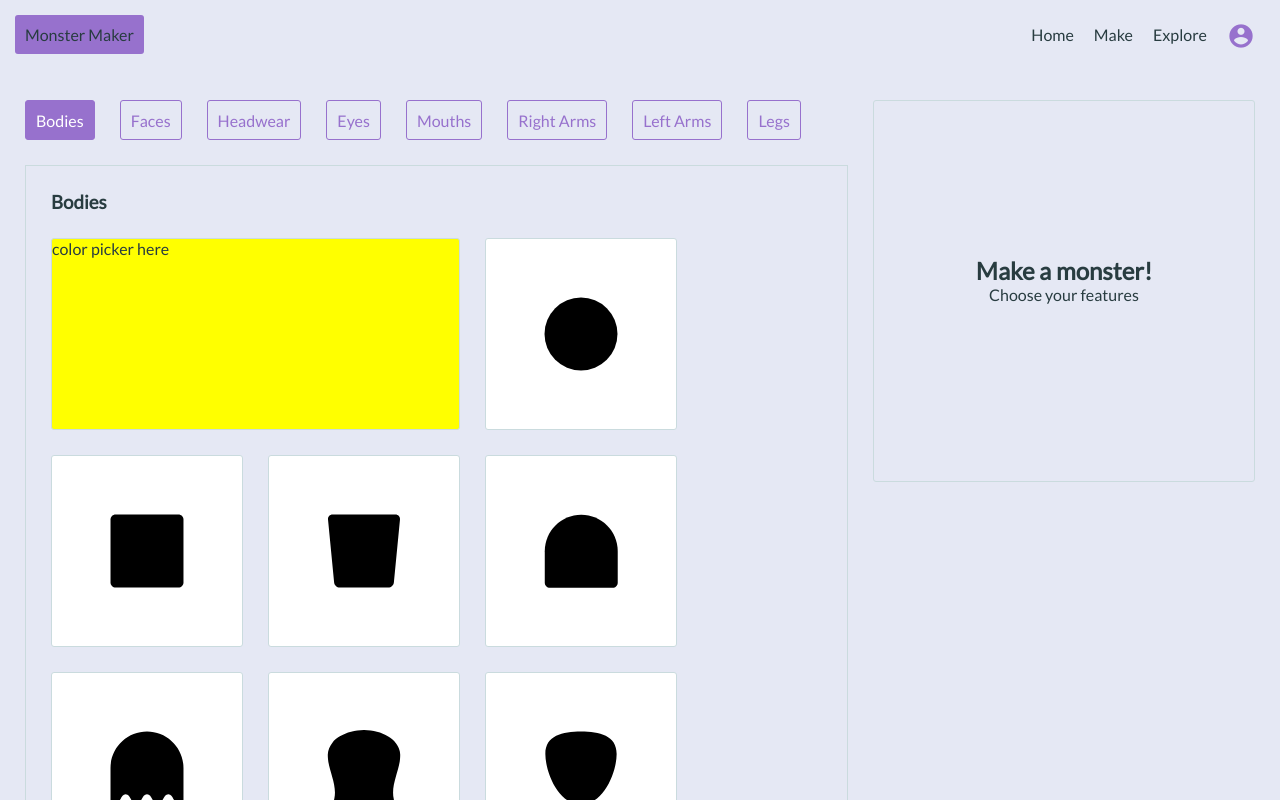
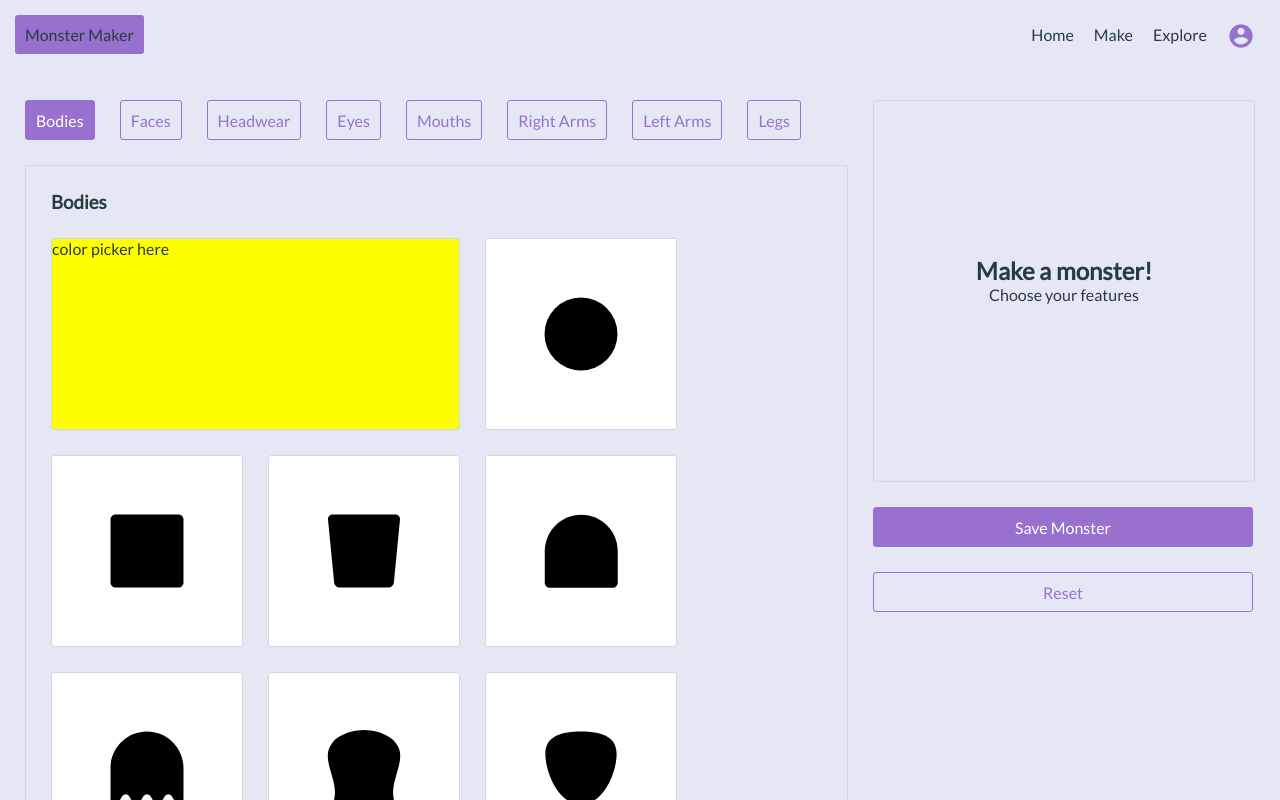
Before and after one commit to iamtraviscole/varyscary, a React (Create React App) app: page /monsters/new in a window 1280 px wide. Shown: the top 800 px of the page. Built offline with nearby package versions, Linux system fonts and the light colour scheme.

Commit message:
added monster reset button and hooked up to redux

```diff
--- a/src/actions/actionTypes.js
+++ b/src/actions/actionTypes.js
@@ -3,6 +3,7 @@ export default {
   LOGOUT: 'LOGOUT',
   SET_MOBILE: 'SET_MOBILE',
   SET_DESKTOP: 'SET_DESKTOP',
+  RESET_MONSTER: 'RESET_MONSTER',
   SET_BODY_TYPE: 'SET_BODY_TYPE',
   SET_FACE_TYPE: 'SET_FACE_TYPE',
   SET_HEADWEAR_TYPE: 'SET_HEADWEAR_TYPE',
--- a/src/actions/actions.js
+++ b/src/actions/actions.js
@@ -22,6 +22,12 @@ export const setMobile = () => {
 export const setDesktop = () => {
   return {
     type: actionTypes.SET_DESKTOP
+  }
+}
+
+export const resetMonster = () => {
+  return {
+    type: actionTypes.RESET_MONSTER
   }
 }
 
--- a/src/components/NewMonster.js
+++ b/src/components/NewMonster.js
@@ -2,6 +2,7 @@ import React, { PureComponent } from 'react'
 import { connect } from 'react-redux'
 
 import '../styles/NewMonster.css'
+import * as actions from '../actions/actions'
 
 import NewMonsterButton from './NewMonsterButton'
 import NewMonsterBodies from './NewMonsterPanels/NewMonsterBodies'
@@ -25,8 +26,9 @@ import * as MonsterLegs from './MonsterFeatures/MonsterLegs'
 class NewMonster extends PureComponent {
   state = {
     showArrows: false,
-    fixedMonster: false,
-    activePanel: 'bodies'
+    fixedMonsterCtr: false,
+    activePanel: 'bodies',
+    resetClicked: false
   }
 
   setShowArrows = () => {
@@ -39,8 +41,8 @@ class NewMonster extends PureComponent {
 
   setFixMonster = () => {
     window.scrollY > 75
-      ? this.setState({fixedMonster: true})
-      : this.setState({fixedMonster: false})
+      ? this.setState({fixedMonsterCtr: true})
+      : this.setState({fixedMonsterCtr: false})
   }
 
   componentDidMount = () => {
@@ -66,6 +68,19 @@ class NewMonster extends PureComponent {
     this.setState({activePanel: buttonClicked})
   }
 
+  handleResetClick = () => {
+    this.setState({resetClicked: true})
+  }
+
+  handleResetYesClick = () => {
+    this.props.resetMonster()
+    this.setState({resetClicked: false})
+  }
+
+  handleResetNoClick = () => {
+    this.setState({resetClicked: false})
+  }
+
   createFeaturesObject = (featuresImport, fillProp = null) => {
     let features = {}
     const featureFill = fillProp
@@ -88,9 +103,9 @@ class NewMonster extends PureComponent {
       }
     }
 
-    let monsterStyle = 'NewMonster__monster-inner-ctr'
-    if (this.state.fixedMonster) {
-     monsterStyle += ' NewMonster__monster-inner-ctr--fixed'
+    let monsterContainerStyle = 'NewMonster__monster-outer-ctr'
+    if (this.state.fixedMonsterCtr) {
+     monsterContainerStyle += ' NewMonster__monster-outer-ctr--fixed'
     }
 
     let navCtrClass = 'NewMonster__nav-ctr'
@@ -98,6 +113,27 @@ class NewMonster extends PureComponent {
     if (this.state.showArrows) {
       navCtrClass += ' NewMonster__nav-ctr--center'
       navClass += ' NewMonster__nav--margin'
+    }
+
+    let resetButton = <button className='NewMonster__button-reset'
+        onClick={this.handleResetClick}
+        type='button'>Reset</button>
+    if (this.state.resetClicked) {
+      resetButton = <div className='NewMonster__confirm-ctr'>
+        <div className='NewMonster__confirm'>
+          Confirm reset:
+        </div>
+        <button className='NewMonster__confirm-button'
+          type='button'
+          onClick={this.handleResetNoClick}>
+          Cancel
+        </button>
+        <button className='NewMonster__confirm-button'
+          type='button'
+          onClick={this.handleResetYesClick}>
+          Reset
+        </button>
+      </div>
     }
 
     const activePanel = {
@@ -171,7 +207,8 @@ class NewMonster extends PureComponent {
             </form>
           </div>
           <div className='NewMonster__right-grid-ctr'>
-            <div className={monsterStyle}>
+            <div className={monsterContainerStyle}>
+              <div className='NewMonster__monster-ctr'>
                 {noFeatureSelected ? (
                   <div className='NewMonster__directions-ctr'>
                     <h2 className='NewMonster__h2'>Make a monster!</h2>
@@ -203,6 +240,14 @@ class NewMonster extends PureComponent {
                   {legs[monster.legs.type]}
                 </div>
               </div>
+              <div className='NewMonster__buttons-ctr'>
+                <button className='NewMonster__button'
+                  type='button'>Save Monster</button>
+                {resetButton}
+              </div>
+
+            </div>
+
           </div>
         </div>
       </div>
@@ -216,4 +261,10 @@ const mapStateToProps = (state) => {
   }
 }
 
-export default connect(mapStateToProps)(NewMonster)
+const mapDispatchToProps = (dispatch) => {
+  return {
+    resetMonster: () => dispatch(actions.resetMonster())
+  }
+}
+
+export default connect(mapStateToProps, mapDispatchToProps)(NewMonster)
--- a/src/components/NewMonsterPanels/NewMonsterBodies.js
+++ b/src/components/NewMonsterPanels/NewMonsterBodies.js
@@ -61,7 +61,7 @@ const mapStateToProps = (state) => {
 
 const mapDispatchToProps = (dispatch) => {
   return {
-    setBodyType: (bodyType) => dispatch(actions.setBodyType(bodyType)),
+    setBodyType: (bodyType) => dispatch(actions.setBodyType(bodyType))
   }
 }
 
--- a/src/reducers/rootReducer.js
+++ b/src/reducers/rootReducer.js
@@ -54,6 +54,12 @@ const reducer = (state = initialState, action) => {
       return {...state, userOnMobile: true}
     case actionTypes.SET_DESKTOP:
       return {...state, userOnMobile: false}
+    case actionTypes.RESET_MONSTER:
+      return {...initialState,
+        monster: {
+          ...initialState.monster
+        }
+      }
     case actionTypes.SET_BODY_TYPE:
       return {...state,
                 monster: {
--- a/src/styles/NewMonster.css
+++ b/src/styles/NewMonster.css
@@ -98,17 +98,21 @@
  display: none;
 }
 
-.NewMonster__monster-inner-ctr {
+.NewMonster__monster-outer-ctr {
   position: relative;
+}
+
+.NewMonster__monster-outer-ctr--fixed {
+  position: fixed;
+  top: 25px;
+}
+
+.NewMonster__monster-ctr {
+  text-align: center;
   height: 380px;
   width: 380px;
   border: 1px solid var(--input-border-color);
   border-radius: 3px;
-}
-
-.NewMonster__monster-inner-ctr--fixed {
-  position: fixed;
-  top: 25px;
 }
 
 .NewMonster__directions-ctr {
@@ -155,3 +159,87 @@
 .NewMonster__legs {
   z-index: 530;
 }
+
+.NewMonster__buttons-ctr {
+  margin-top: 25px;
+  width: 380px;
+}
+
+.NewMonster__button {
+  text-align: center;
+  width: 380px;
+  height: 40px;
+  padding: 10px;
+  margin-bottom: 25px;
+  color: var(--button-text-color);
+  background-color: var(--main-color);
+  border: 1px solid var(--main-color);
+  border-radius: 3px;
+}
+
+.NewMonster__button:hover {
+  background-color: var(--main-light-color);
+  border: 1px solid var(--main-light-color);
+}
+
+.NewMonster__button-reset {
+  text-align: center;
+  width: 380px;
+  height: 40px;
+  padding: 10px;
+  color: var(--main-color);
+  border: 1px solid var(--main-color);
+  border-radius: 3px;
+}
+
+.NewMonster__button-reset:hover {
+  color: var(--main-light-color);
+  border: 1px solid var(--main-light-color);
+}
+
+.NewMonster__confirm-ctr {
+  position: relative;
+  animation: slidein .35s, fadein 1s;
+  width: 368px;
+  height: 38px;
+  padding: 0 5px 0 5px;
+  color: var(--main-color);
+  border: 1px solid var(--main-color);
+  border-radius: 3px;
+}
+
+.NewMonster__confirm {
+  float: left;
+  padding-left: 8px;
+  line-height: 40px;
+  color: var(--main-color);
+  border-radius: 3px;
+}
+
+.NewMonster__confirm-button {
+  float: right;
+  text-align: center;
+  font-weight: 300;
+  width: 100px;
+  height: 30px;
+  margin: 4px 0 4px 5px;
+  padding: 0 10px 0 10px;
+  color: var(--button-text-color);
+  background-color: var(--main-color);
+  border-radius: 3px;
+}
+
+.NewMonster__confirm-button:hover {
+  background-color: var(--main-light-color);
+  border: 1px solid var(--main-light-color);
+}
+
+@keyframes slidein {
+  from {left: 400px;}
+    to {left: 0;}
+}
+
+@keyframes fadein {
+  from {opacity: 0;}
+    to {opacity: 1;}
+}
```
Also changed, not shown: src/components/NewMonsterPanels/NewMonsterArms.js (deleted, +0 -48 lines). Lines whose indentation alone changed are shown as unchanged.
